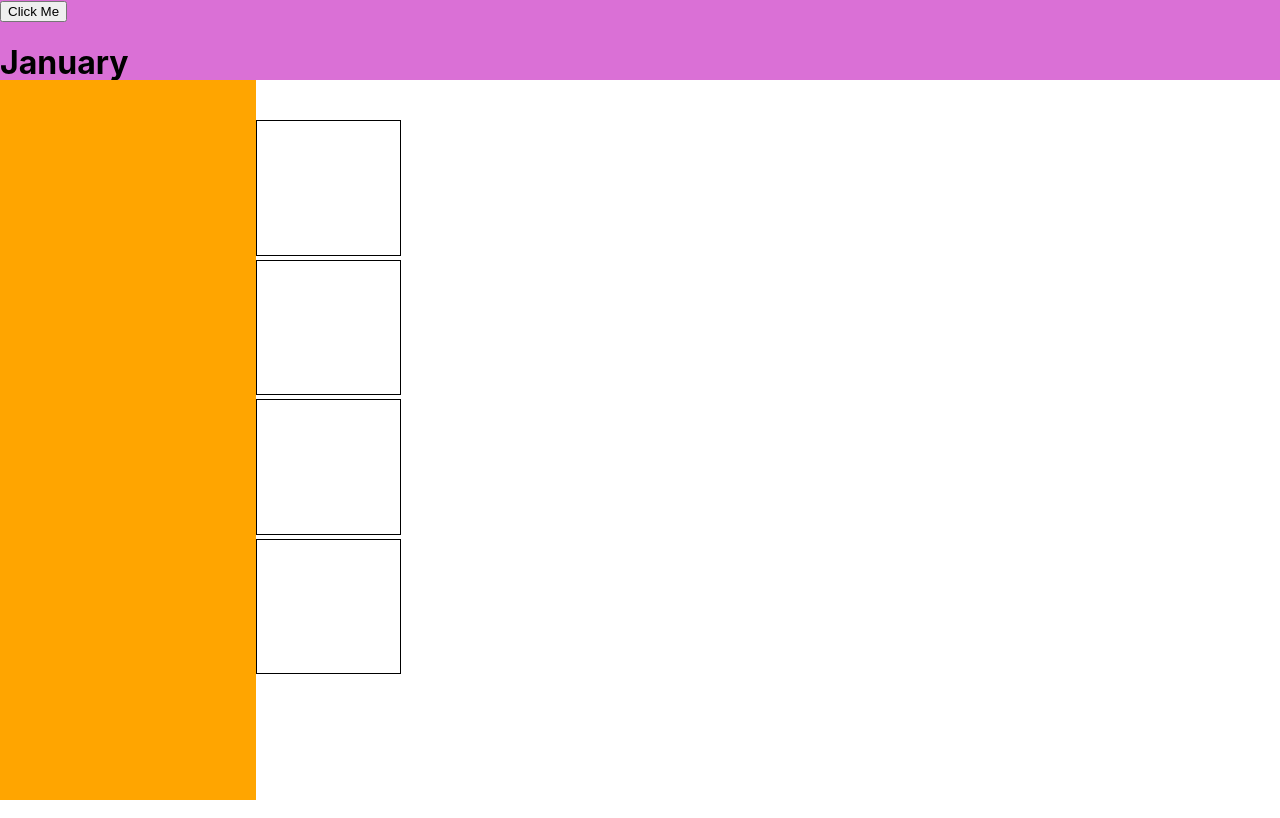
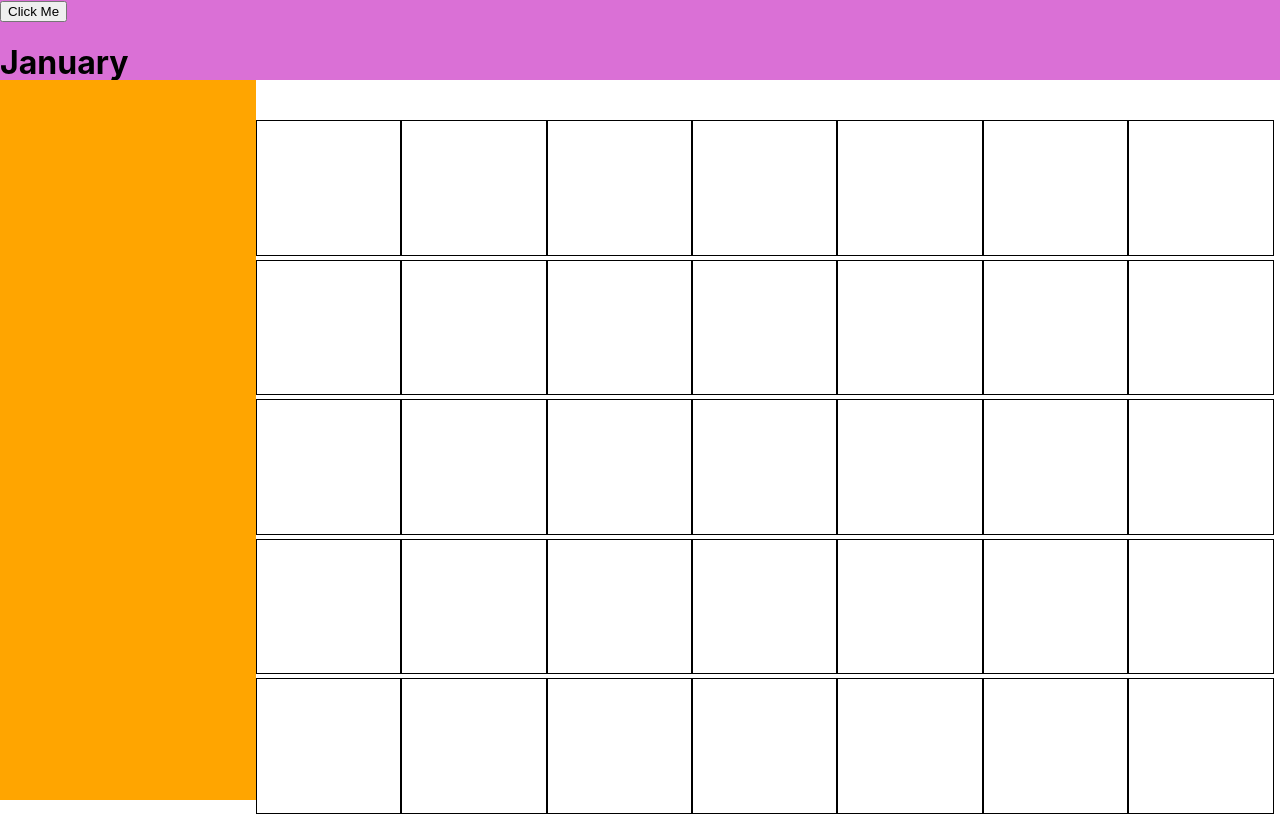
Before and after one commit to nickmckenney/calanderprojectMERN, a React (Create React App) app: page / in a window 1280 px wide. Built offline with nearby package versions, Linux system fonts and the light colour scheme.

Commit message:
Working on numbering days inside of container.js

```diff
--- a/src/App.js
+++ b/src/App.js
@@ -1,6 +1,6 @@
 import React, { Component } from "react";
 import "./App.css";
-import Day from "./Container";
+import Container from "./Container";
 import Aside from "./Aside";
 import Month from "./Month";
 class App extends Component {
@@ -23,19 +23,21 @@ class App extends Component {
       ],
       index: 0,
       squares: [],
-      days: "",
+      days: 0,
       month: ""
     };
   }
+
   daysInMonth = (month, year) => {
+    this.state.days = new Date(year, month, 0).getDate();
     return new Date(year, month, 0).getDate();
   };
 
-  GFG_Fun = () => {
+  dayCounter = () => {
     var date = new Date();
     var month = this.state.index + 1;
     var year = 2019;
-    console.log(this.daysInMonth(month, year));
+    this.daysInMonth(month, year);
   };
 
   clickHandler = () => {
@@ -43,14 +45,13 @@ class App extends Component {
       this.setState({
         index: this.state.index + 1
       });
-      console.log(this.GFG_Fun());
     }
   };
 
   render() {
     return (
       <div className="App">
-        <Day {...this.state} GFG_Fun={this.GFG_Fun} />
+        <Container {...this.state} dayCounter={this.dayCounter} />
         <Month {...this.state} clickHandler={this.clickHandler} />
         <Aside />
       </div>
--- a/src/Container.js
+++ b/src/Container.js
@@ -7,26 +7,49 @@ class Board extends React.Component {
   }
 
   renderSquare() {
-    return <Square value={this.props.GFG_Fun()} />;
+    return <Square value={this.props.dayCounter()} />;
   }
-  repeatSeven() {
-    for (let i = 0; i < 7; i++) {
-      {
-        {
-          this.renderSquare();
-        }
-        console.log(i);
-      }
-    }
-  }
+
   render() {
     return (
       <div className="container">
-        <div className="board-row">{this.repeatSeven()}</div>
-        <div className="board-row">{this.renderSquare()}</div>
-        <div className="board-row">{this.renderSquare()}</div>
-        <div className="board-row">{this.renderSquare()}</div>
-        <div className="board-row">{this.renderSquare()}</div>
+        <div className="board-row">
+          {this.renderSquare()}
+          {this.renderSquare()}
+          {this.renderSquare()}
+          {this.renderSquare()}
+          {this.renderSquare()}
+          {this.renderSquare()}
+          {this.renderSquare()}
+          {this.renderSquare()}
+          {this.renderSquare()}
+          {this.renderSquare()}
+          {this.renderSquare()}
+          {this.renderSquare()}
+          {this.renderSquare()}
+          {this.renderSquare()}
+          {this.renderSquare()}
+          {this.renderSquare()}
+          {this.renderSquare()}
+          {this.renderSquare()}
+          {this.renderSquare()}
+          {this.renderSquare()}
+          {this.renderSquare()}
+          {this.renderSquare()}
+          {this.renderSquare()}
+          {this.renderSquare()}
+          {this.renderSquare()}
+          {this.renderSquare()}
+          {this.renderSquare()}
+          {this.renderSquare()}
+          {this.renderSquare()}
+          {this.renderSquare()}
+          {this.renderSquare()}
+          {this.renderSquare()}
+          {this.renderSquare()}
+          {this.renderSquare()}
+          {this.renderSquare()}
+        </div>
       </div>
     );
   }
```
